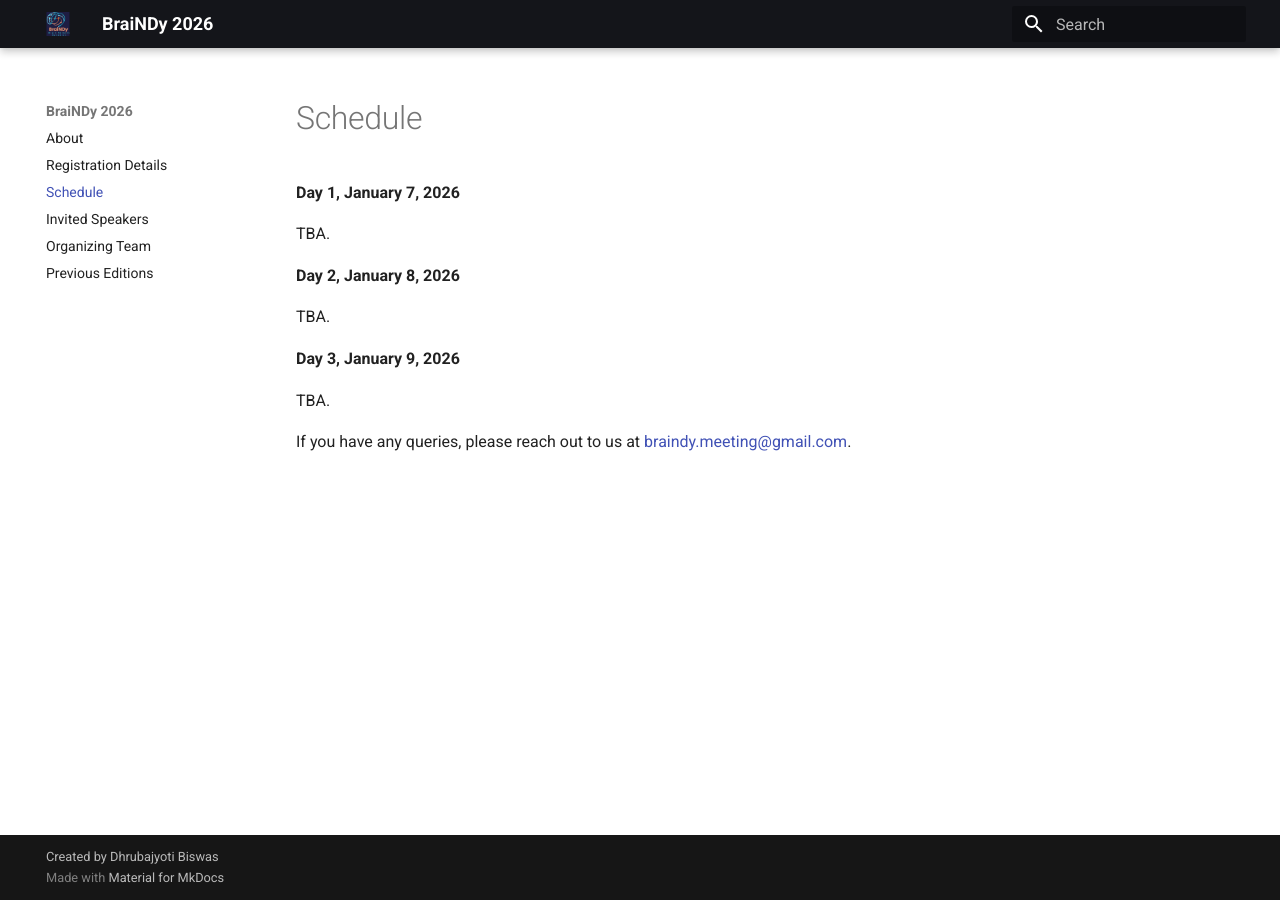
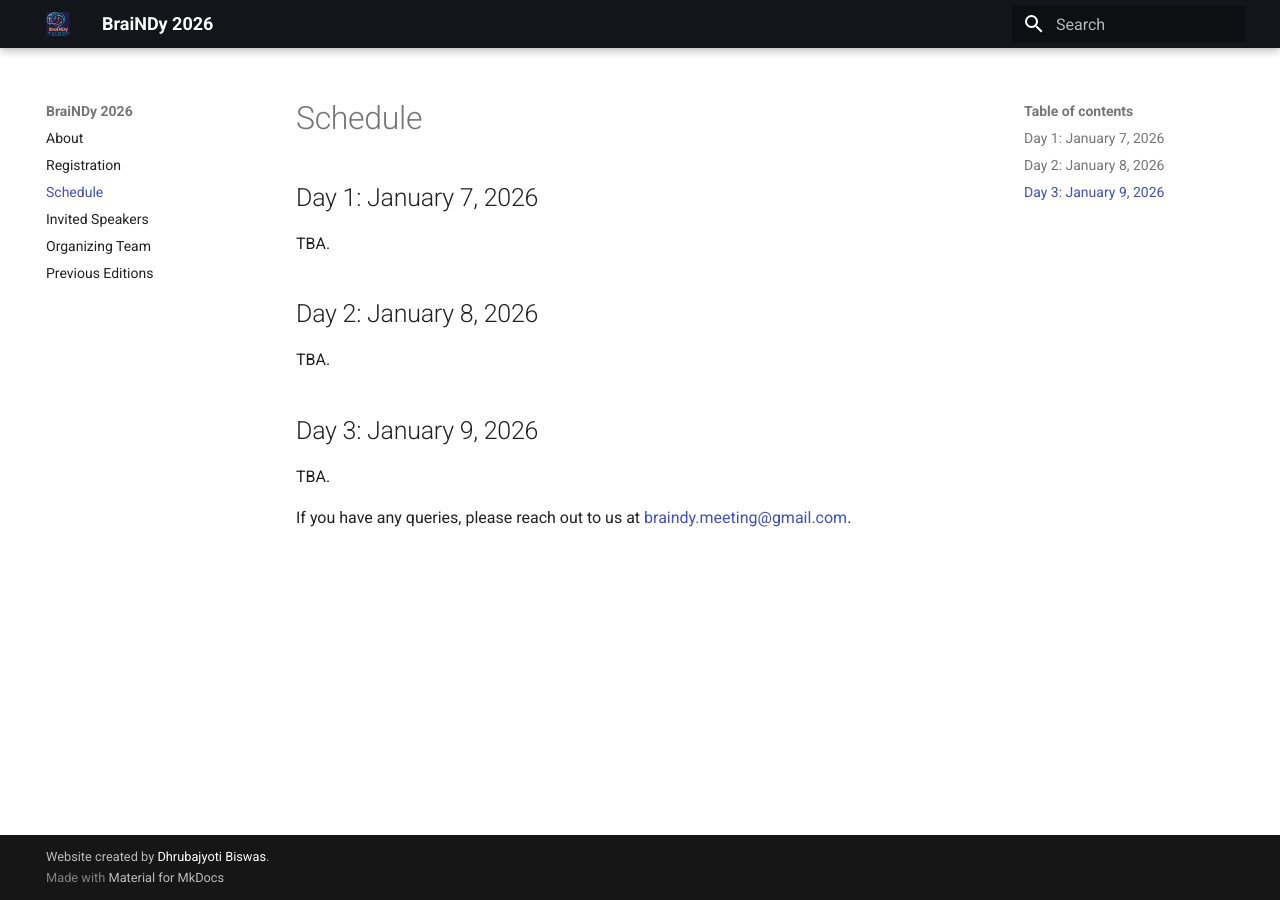
Before and after one commit to BraiNDyMeeting/v2026, an MkDocs documentation site: the page built from docs/schedule.md, in a window 1280 px wide. Built offline with MkDocs 1.6.1 and Material for MkDocs 9.7.7, drawn with Linux system fonts in a browser that asks for light colours.

Commit message:
Some changes to website

```diff
--- a/docs/schedule.md
+++ b/docs/schedule.md
@@ -1,14 +1,14 @@
 # Schedule
 
-<b> Day 1, January 7, 2026</b>
+## Day 1: January 7, 2026
 
 TBA.
 
-<b> Day 2, January 8, 2026</b>
+## Day 2: January 8, 2026
 
 TBA.
 
-<b> Day 3, January 9, 2026</b>
+## Day 3: January 9, 2026
 
 TBA.
 
--- a/mkdocs.yml
+++ b/mkdocs.yml
@@ -1,6 +1,6 @@
 site_name: BraiNDy 2026
 site_url: https://braindymeeting.github.io/v2026/
-copyright: Created by Dhrubajyoti Biswas
+copyright: Website created by <a href="https://dhrubajyoti98.github.io/" style="color:white;">Dhrubajyoti Biswas</a>.
 
 theme:
   name: material
@@ -13,7 +13,7 @@
   - stylesheets/extra.css
 nav:
 - About: index.md
-- Registration Details: registration.md
+- Registration: registration.md
 - Schedule: schedule.md
 - Invited Speakers: speakers.md
 - Organizing Team: Team.md
```
Also changed, not shown: docs/index.md (+10 -8 lines), docs/registration.md (+1 -1 lines), site/404.html, site/Team/index.html, site/index.html, site/previous/index.html, site/registration/index.html, site/schedule/index.html, site/search/search_index.json, site/speakers/index.html.
